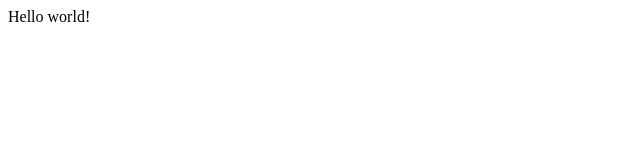
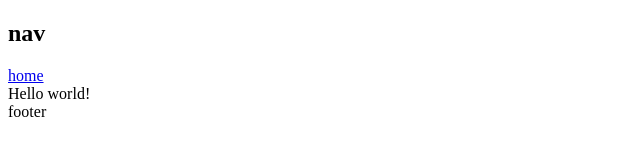
Before and after one commit to CodyMan0/portFolioJekyllToGatsby, a Gatsby site: page / in a window 1280 px wide. Shown: the whole page, without its empty margins (0-640 px from the left). Built offline with nearby package versions, Linux system fonts and the light colour scheme; Gatsby itself is replaced by a stand-in of ours.

Commit message:
study: layout 컴포넌트 및 타입스크립트로 변환

```diff
--- a/src/components/Layout.tsx
+++ b/src/components/Layout.tsx
@@ -2,15 +2,15 @@ import React from "react";
 import Navbar from "./Navbar";
 
 type Props = {
-	content: JSX.Element;
+	children: JSX.Element;
 };
 
-const Layout = ({ content }: Props) => {
+const Layout = ({ children }: Props) => {
 	return (
 		<>
 			<Navbar />
-			<div>{content}</div>
-			<footer></footer>
+			<div>{children}</div>
+			<footer>footer</footer>
 		</>
 	);
 };
--- a/src/pages/index.tsx
+++ b/src/pages/index.tsx
@@ -1,5 +1,12 @@
-import * as React from "react"
+import React from "react";
+import Layout from "../components/Layout";
 
-export default function Home() {
-  return <div>Hello world!</div>
-}
+const Home = () => {
+	return (
+		<Layout>
+			<div>Hello world!</div>
+		</Layout>
+	);
+};
+
+export default Home;
--- a/tsconfig.json
+++ b/tsconfig.json
@@ -33,7 +33,7 @@
 		"module": "ESNext" /* Specify what module code is generated. */,
 		// "rootDir": "./",                                  /* Specify the root folder within your source files. */
 		"moduleResolution": "node" /* Specify how TypeScript looks up a file from a given module specifier. */,
-		"baseUrl": "./src" /* Specify the base directory to resolve non-relative module names. */,
+		// "baseUrl": "src" /* Specify the base directory to resolve non-relative module names. */,
 		// "paths": {},                                      /* Specify a set of entries that re-map imports to additional lookup locations. */
 		// "rootDirs": [],                                   /* Allow multiple folders to be treated as one when resolving modules. */
 		// "typeRoots": [],                                  /* Specify multiple folders that act like './node_modules/@types'. */
```
Also changed, not shown: README.md, static/test.png (added).
